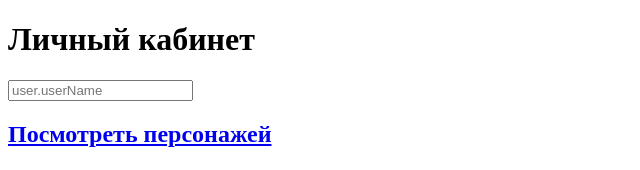
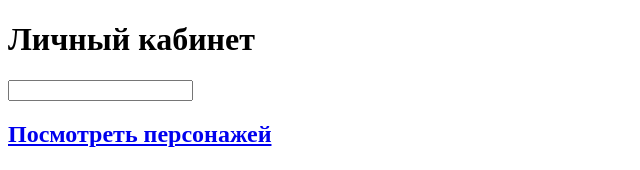
Before and after one commit to idrolal/hakaton, a React (Create React App) app in the folder client/: page /user/profile in a window 1280 px wide. Both pictures are taken after a click on the element "Поменять имя пользователя". Shown: the top 170 px of the page, without its empty margins (0-640 px from the left). Built offline with nearby package versions, Linux system fonts and the light colour scheme; no server answers.

Commit message:
Profile routes

```diff
--- a/client/src/App.js
+++ b/client/src/App.js
@@ -9,7 +9,7 @@ function App() {
   const dispatch = useDispatch();
   useEffect(()=>{
     dispatch({type: REQUEST_GET_ALL_USER})
-  }, [dispatch])
+  }, [])
   return (
     <div className="App">
       <Routes>
--- a/client/src/components/Profile/Profile.jsx
+++ b/client/src/components/Profile/Profile.jsx
@@ -1,30 +1,37 @@
 import React from 'react';
 import { useState } from 'react';
-import { Link } from "react-router-dom";
+import { useSelector } from 'react-redux';
+import { Link, useAsyncError } from "react-router-dom";
+import { fetchData } from '../../store/api/requestApi';
+
 function ProfilePage() {
 	const [edit, setEdit] = useState(false)
+	const { user } = useSelector((state) => { return state.user })
+	// const user = { userName: 'User' }
+	const [name, setName] = useState(user.userName)
 
-	const handleEdit = () => {
-		setEdit(true)
+	const onChangeName = (event) => {
+		setName(event.target.value)
 	}
-
-	const handleNameChange = () => {
-
+	const handleNameChange = (name) => {
+		fetchData({ url: '/user/updateName', method: 'PUT', data: { userName: name, id: user.id }, })
+		setEdit(false)
 	}
-
 
 	return (
 		<div>
 			<h1>Личный кабинет</h1>
 			{edit ? (
 				<div>
-					<input type="text" onSubmit={handleNameChange} placeholder={'user.userName'} />
+					<form onSubmit={handleNameChange}>
+						<input type="text" name="newName" onChange={onChangeName} value={name} />
+					</form>
 				</div>
 			) : (
-				<div onClick={() => { setEdit(true) }} pointer >Поменять имя пользователя</div>
+				<div onClick={() => { setEdit(true) }} style={{ cursor: 'pointer' }} >Поменять имя пользователя</div>
 			)}
 			<Link to='/user/game' ><h2>Посмотреть персонажей</h2></Link>
-			<Link to={`/game/${'user.id'}`}><h1>Начать игру</h1></Link>
+			<Link to={`/game/${user.id}`}><h1>Начать игру</h1></Link>
 		</div>
 	);
 }
```
Also changed, not shown: 2 other files (tests, documents, lock files or other folders).
